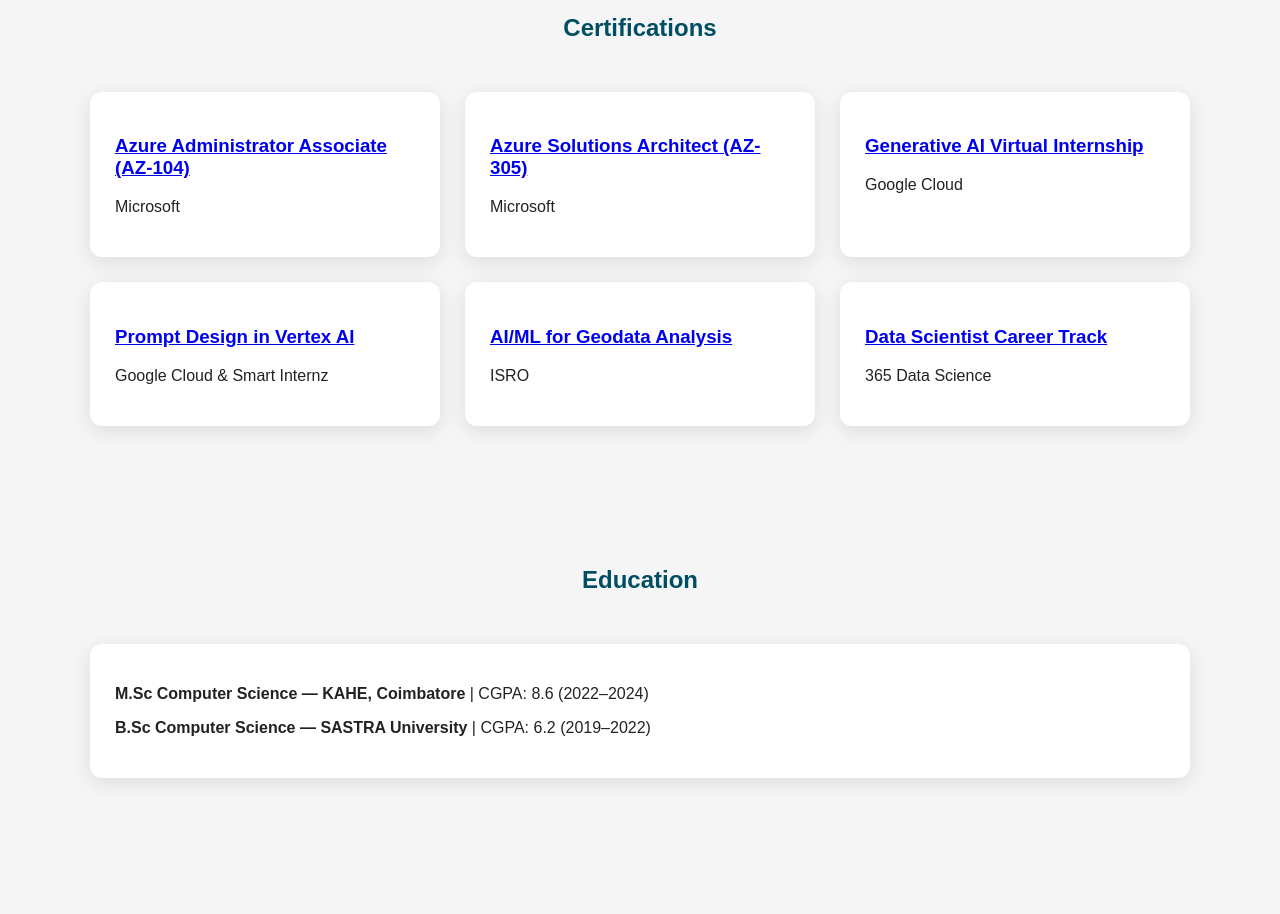
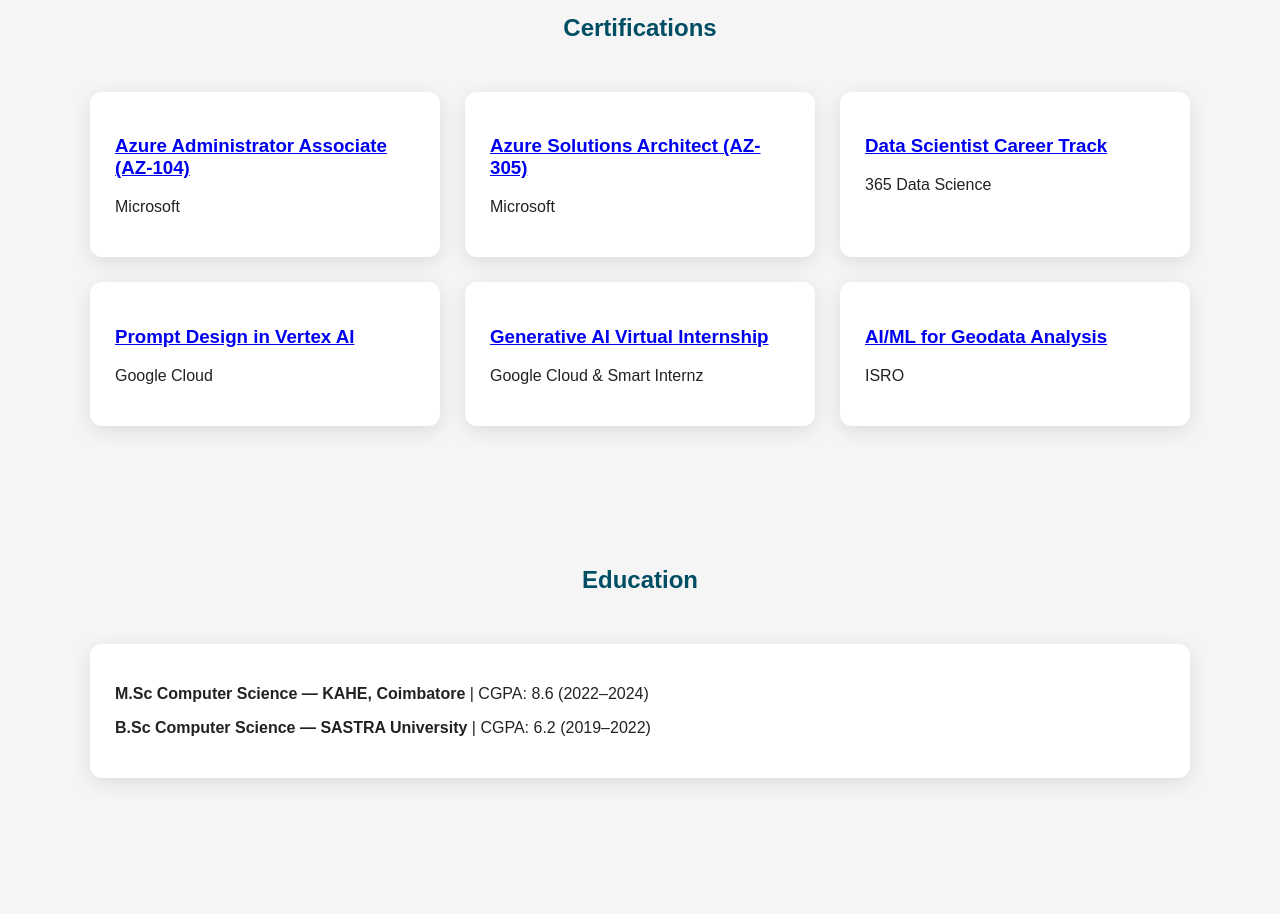
Before and after one commit to Ilanahai/Portfolio, a plain HTML site: page index.html in a window 1280 px wide. Shown: the part 2260-3174 px from the top of the page. Drawn offline with Linux system fonts and the light colour scheme.

Commit message:
Update index.html
Signed-off-by: Ilanahai <ilanahai21@gmail.com>

```diff
--- a/index.html
+++ b/index.html
@@ -163,7 +163,7 @@
 
         <div class="card">
             <h3>
-                <a href="AZ 104" target="_blank">
+                <a href="certificates/Az104.pdf" target="_blank">
                     Azure Administrator Associate (AZ-104)
                 </a>
             </h3>
@@ -172,7 +172,7 @@
 
         <div class="card">
             <h3>
-                <a href="AZ 305" target="_blank">
+                <a href="certificates/AZ 305.pdf" target="_blank">
                     Azure Solutions Architect (AZ-305)
                 </a>
             </h3>
@@ -181,9 +181,17 @@
 
         <div class="card">
             <h3>
-                <a href="Virtual internship- Gen AI.pdf"
-                   target="_blank">
-                    Generative AI Virtual Internship
+                <a href="Data Science.pdf" target="_blank">
+                    Data Scientist Career Track
+                </a>
+            </h3>
+            <p>365 Data Science</p>
+        </div>
+
+        <div class="card">
+            <h3>
+                <a href="Google Cloud.pdf" target="_blank">
+                    Prompt Design in Vertex AI
                 </a>
             </h3>
             <p>Google Cloud</p>
@@ -191,8 +199,8 @@
 
         <div class="card">
             <h3>
-                <a href="Google Cloud.pdg" target="_blank">
-                    Prompt Design in Vertex AI
+                <a href="Virtual internship - Gen AI.pdf" target="_blank">
+                    Generative AI Virtual Internship
                 </a>
             </h3>
             <p>Google Cloud & Smart Internz</p>
@@ -205,15 +213,6 @@
                 </a>
             </h3>
             <p>ISRO</p>
-        </div>
-
-        <div class="card">
-            <h3>
-                <a href="Data Science.pdf" target="_blank">
-                    Data Scientist Career Track
-                </a>
-            </h3>
-            <p>365 Data Science</p>
         </div>
 
     </div>
```
